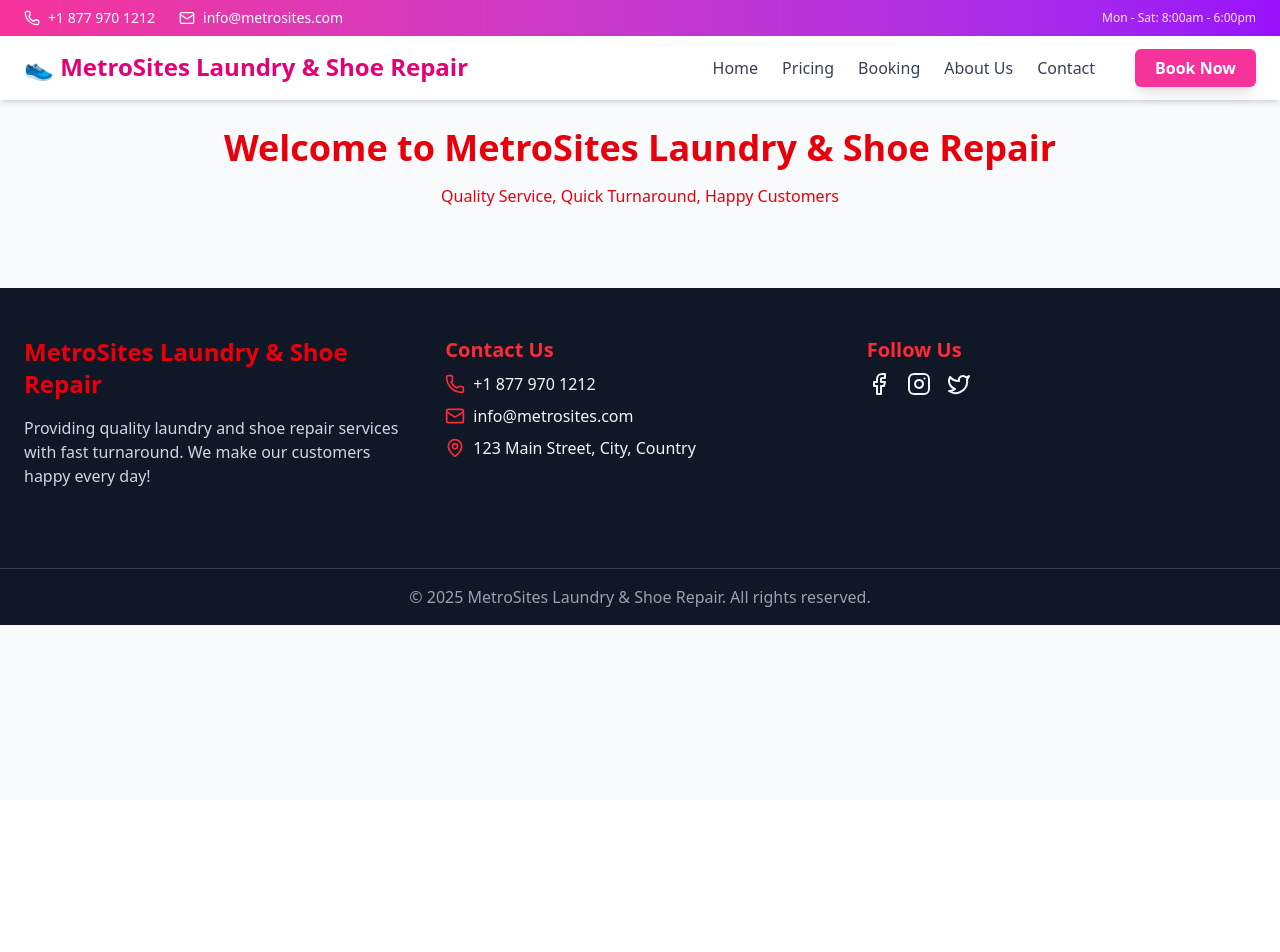
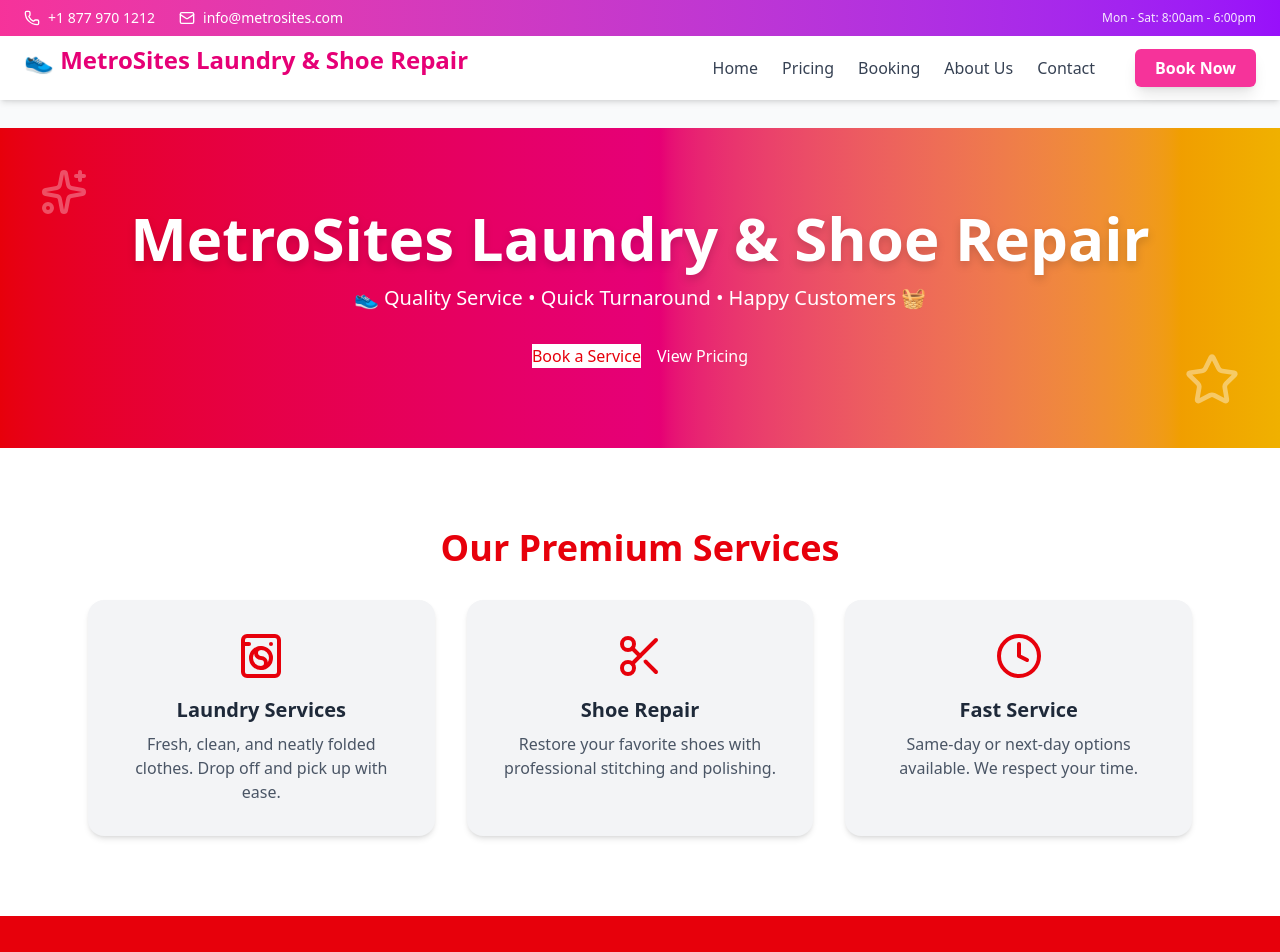
Before and after one commit to Matuku45/metrosites-laundry-shoe-prototype, a React (Vite) app in the folder metrosites-laundry-shoe-prototype/: page / in a window 1280 px wide. Shown: the top 952 px of the page. Before the commit the page ends 800 px from the top, so only its background shows below. Built offline with nearby package versions, Linux system fonts and the light colour scheme.

Commit message:
added the Home page

```diff
--- a/metrosites-laundry-shoe-prototype/package.json
+++ b/metrosites-laundry-shoe-prototype/package.json
@@ -12,6 +12,7 @@
   "dependencies": {
     "@tailwindcss/vite": "^4.1.15",
     "daisyui": "^5.3.7",
+    "framer-motion": "^12.23.24",
     "lucide-react": "^0.546.0",
     "react": "^19.1.1",
     "react-dom": "^19.1.1",
--- a/metrosites-laundry-shoe-prototype/src/App.jsx
+++ b/metrosites-laundry-shoe-prototype/src/App.jsx
@@ -1,19 +1,14 @@
 
 import Header from "./components/Header";
 import FooterOfCustomer from "./components/FooterCustomer";
-
+import Home from "./pages/Home";
 
 function App() {
   return (
     <div className="bg-gray-50 min-h-screen">
       <Header />
       <main className="pt-32 text-center">
-        <h1 className="text-4xl font-bold text-red-600 animate-fade-in-down">
-          Welcome to MetroSites Laundry & Shoe Repair
-        </h1>
-        <p className="mt-4 text-red-600 animate-fade-in">
-          Quality Service, Quick Turnaround, Happy Customers
-        </p>
+        <Home />
       </main>
  <FooterOfCustomer />
     </div>
--- a/metrosites-laundry-shoe-prototype/src/pages/Home.jsx
+++ b/metrosites-laundry-shoe-prototype/src/pages/Home.jsx
@@ -1,5 +1,163 @@
-export default function Home(){
+import React from "react";
+import { motion } from "framer-motion";
+import { Sparkles, WashingMachine, Scissors, Clock, Star } from "lucide-react";
 
+export default function Home() {
+  return (
+    <div className="bg-gray-50 text-gray-800">
+      {/* Hero Section */}
+      <section className="relative bg-gradient-to-r from-red-600 via-pink-600 to-yellow-500 text-white py-20 overflow-hidden">
+        <div className="max-w-6xl mx-auto px-6 text-center">
+          <motion.h1
+            initial={{ opacity: 0, y: -30 }}
+            animate={{ opacity: 1, y: 0 }}
+            transition={{ duration: 0.8 }}
+            className="text-5xl md:text-6xl font-extrabold drop-shadow-lg"
+          >
+            MetroSites Laundry & Shoe Repair
+          </motion.h1>
+          <motion.p
+            initial={{ opacity: 0, y: 20 }}
+            animate={{ opacity: 1, y: 0 }}
+            transition={{ delay: 0.3 }}
+            className="mt-4 text-lg md:text-xl font-light"
+          >
+            👟 Quality Service • Quick Turnaround • Happy Customers 🧺
+          </motion.p>
 
-    return(<>Hello</>);
+          <motion.div
+            initial={{ opacity: 0 }}
+            animate={{ opacity: 1 }}
+            transition={{ delay: 0.6 }}
+            className="mt-8 flex justify-center gap-4"
+          >
+            <button className="btn btn-primary bg-white text-red-600 border-none hover:bg-gray-200">
+              Book a Service
+            </button>
+            <button className="btn btn-outline border-white text-white hover:bg-white hover:text-red-600">
+              View Pricing
+            </button>
+          </motion.div>
+        </div>
+
+        <Sparkles className="absolute top-10 left-10 w-12 h-12 opacity-30 animate-pulse" />
+        <Star className="absolute bottom-10 right-10 w-14 h-14 opacity-40 animate-spin-slow" />
+      </section>
+
+      {/* Services Section */}
+      <section className="py-20 bg-white">
+        <div className="max-w-6xl mx-auto px-6 text-center">
+          <h2 className="text-3xl md:text-4xl font-bold text-red-600 mb-8">
+            Our Premium Services
+          </h2>
+          <div className="grid md:grid-cols-3 gap-8">
+            {/* Laundry Service */}
+            <motion.div
+              whileHover={{ scale: 1.05 }}
+              className="p-8 bg-gray-100 rounded-2xl shadow-md hover:shadow-lg transition"
+            >
+              <WashingMachine className="w-12 h-12 mx-auto text-red-600 mb-4" />
+              <h3 className="text-xl font-semibold mb-2">Laundry Services</h3>
+              <p className="text-gray-600">
+                Fresh, clean, and neatly folded clothes. Drop off and pick up with ease.
+              </p>
+            </motion.div>
+
+            {/* Shoe Repair */}
+            <motion.div
+              whileHover={{ scale: 1.05 }}
+              className="p-8 bg-gray-100 rounded-2xl shadow-md hover:shadow-lg transition"
+            >
+              <Scissors className="w-12 h-12 mx-auto text-red-600 mb-4" />
+              <h3 className="text-xl font-semibold mb-2">Shoe Repair</h3>
+              <p className="text-gray-600">
+                Restore your favorite shoes with professional stitching and polishing.
+              </p>
+            </motion.div>
+
+            {/* Quick Turnaround */}
+            <motion.div
+              whileHover={{ scale: 1.05 }}
+              className="p-8 bg-gray-100 rounded-2xl shadow-md hover:shadow-lg transition"
+            >
+              <Clock className="w-12 h-12 mx-auto text-red-600 mb-4" />
+              <h3 className="text-xl font-semibold mb-2">Fast Service</h3>
+              <p className="text-gray-600">
+                Same-day or next-day options available. We respect your time.
+              </p>
+            </motion.div>
+          </div>
+        </div>
+      </section>
+
+      {/* Special Offer Section */}
+      <section className="py-16 bg-red-600 text-white text-center">
+        <motion.h3
+          initial={{ opacity: 0 }}
+          animate={{ opacity: 1 }}
+          transition={{ delay: 0.3 }}
+          className="text-3xl font-bold"
+        >
+          🎉 New Customers Get 15% Off Their First Order!
+        </motion.h3>
+        <p className="mt-3">Use code <strong>WELCOME15</strong> at checkout.</p>
+      </section>
+
+      {/* Testimonials */}
+      <section className="py-20 bg-gray-50">
+        <div className="max-w-6xl mx-auto px-6 text-center">
+          <h2 className="text-3xl font-bold text-red-600 mb-10">
+            What Our Customers Say
+          </h2>
+          <div className="grid md:grid-cols-3 gap-8">
+            {[
+              {
+                name: "Lerato M.",
+                feedback:
+                  "The best laundry service I’ve ever used! My clothes are spotless and smell great.",
+              },
+              {
+                name: "Thabo K.",
+                feedback:
+                  "Brought my sneakers in — they look brand new again. Fantastic service!",
+              },
+              {
+                name: "Sibongile R.",
+                feedback:
+                  "Fast, friendly, and reliable. I always recommend MetroSites to my friends.",
+              },
+            ].map((review, i) => (
+              <motion.div
+                key={i}
+                whileHover={{ scale: 1.03 }}
+                className="bg-white p-6 rounded-xl shadow-md border border-gray-100"
+              >
+                <p className="italic text-gray-700 mb-4">"{review.feedback}"</p>
+                <h4 className="font-semibold text-red-600">{review.name}</h4>
+              </motion.div>
+            ))}
+          </div>
+        </div>
+      </section>
+
+      {/* CTA Section */}
+      <section className="py-20 bg-gradient-to-r from-gray-900 via-gray-800 to-gray-900 text-white text-center">
+        <motion.h3
+          initial={{ opacity: 0 }}
+          animate={{ opacity: 1 }}
+          transition={{ delay: 0.3 }}
+          className="text-3xl font-bold"
+        >
+          Ready to Experience MetroSites Quality?
+        </motion.h3>
+        <motion.button
+          whileHover={{ scale: 1.1 }}
+          transition={{ type: "spring", stiffness: 200 }}
+          className="mt-6 btn bg-red-600 border-none hover:bg-red-700"
+        >
+          Book Your Service Now
+        </motion.button>
+      </section>
+    </div>
+  );
 }
```
Also changed, not shown: 1 other file (tests, documents, lock files or other folders).
